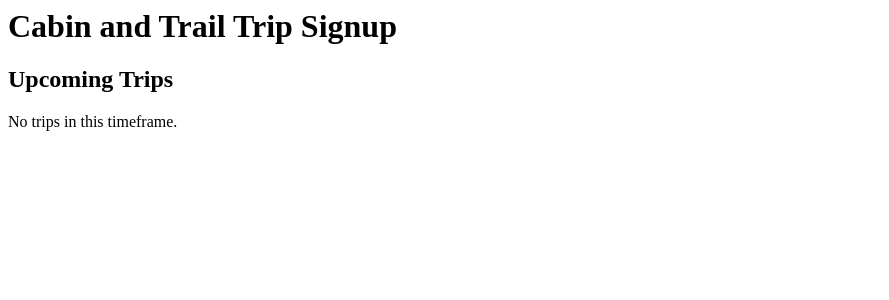
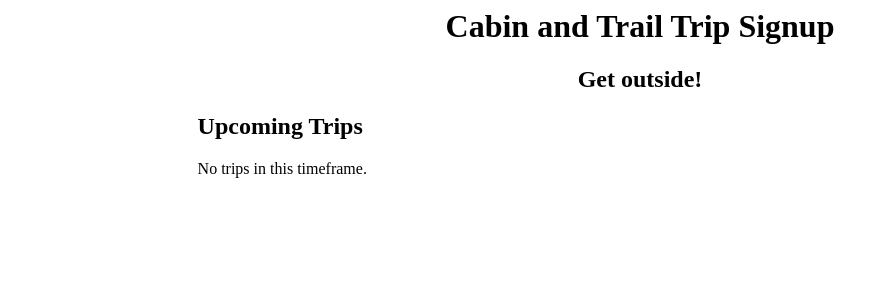
Before and after one commit to rlmv/doc-signup, a Django app: page /signup/ in a window 1280 px wide. Shown: the top 300 px of the page, without its empty margins (0-889 px from the left). Run offline with Django 3.2, Linux system fonts and the light colour scheme; data that the repository does not hold is empty.

Commit message:
basic layout styling

```diff
--- a/signup/static/signup/signup.css
+++ b/signup/static/signup/signup.css
@@ -1,8 +1,33 @@
 
 
 
+/* main layout */
+
+#body-wrapper {
+    width: 100%;
+    position: relative;
+    text-align: left;
+}
+
+#header-container {
+    width: 100%;
+}
+
+header {
+    clear: both; /* nothing floats next to the title */
+    text-align: center;
+}
+
+#content-container {
+    width: 100%
+}
+
+#main-content {
+    width: 70%;
+    margin: 0 auto;
+}
+
 /* form inputs */
-
 input {
-      display: block; /* stacked fields */
+    display: block; /* stacked fields */
 }
--- a/signup/templates/signup/base.html
+++ b/signup/templates/signup/base.html
@@ -11,24 +11,31 @@
 </head>
 
 <body>
+  <div id="body-wrapper">
+
     <div id="header-container">
       {% block header-container %}
       <header>
 	<h1>Cabin and Trail Trip Signup</h1>
+	<h2>Get outside!</h2>
+
       </header>
       {% endblock %}
     </div>
 
     <div id="content-container">
+      <div id="main-content">
 	{% block content_container %}
-
 	{% endblock %}
+      <div>
     </div>
 
     <div id="footer-container">
       {% block footer-container %}
       {% endblock %}
     </div>
+
+  </div>
 </body>
 
 </html>
```
Also changed, not shown: signup/views.py (+14 -15 lines). Lines whose indentation alone changed are shown as unchanged.
